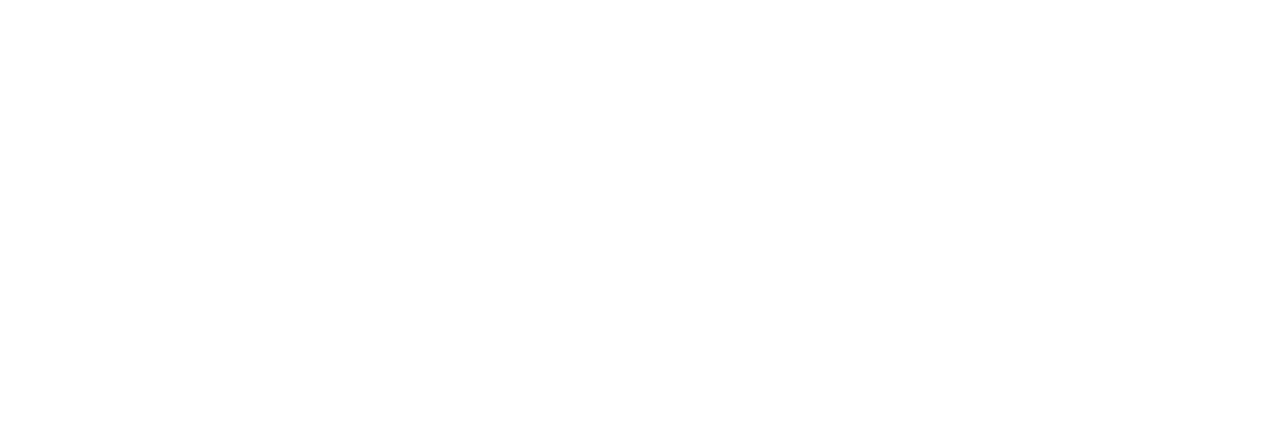
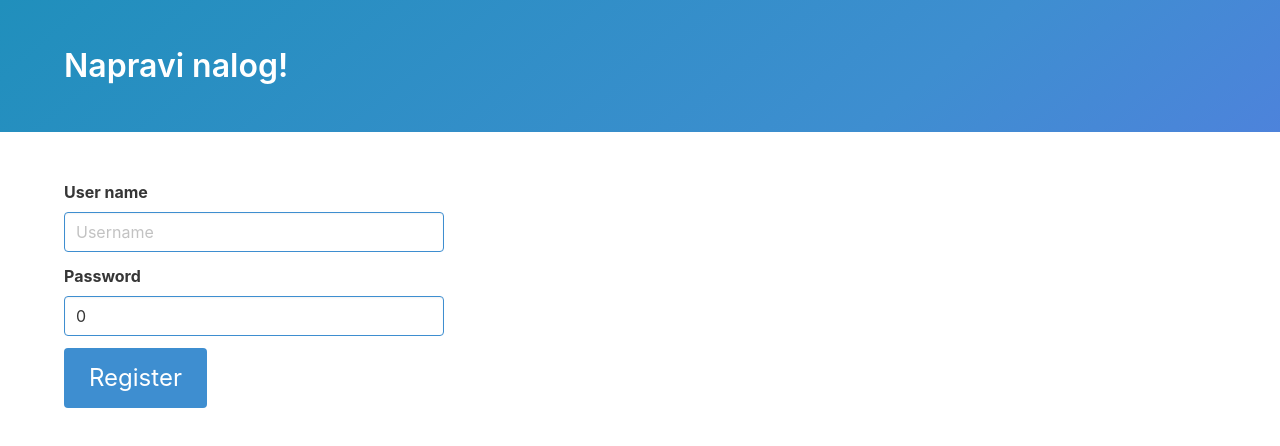
Before and after one commit to Nikola99NS/airFlyPRIS, an Angular app in the folder front/: page /register in a window 1280 px wide. Shown: the top 446 px of the page. Built offline with nearby package versions, Linux system fonts and the light colour scheme.

Commit message:
@T4635:R

```diff
--- a/front/src/app/register/register.component.html
+++ b/front/src/app/register/register.component.html
@@ -0,0 +1,36 @@
+<section class="hero is-info is-bold">
+    <div class="hero-body">
+        <div class="container">
+            <h1 class="title">Napravi nalog!</h1>
+        </div>
+    </div>
+</section>
+
+<div class="main">
+    <section class="section">
+        <div class="container">
+
+
+
+            <form (ngSubmit)="register()">
+
+                <div class="field">
+                    <label class="label">User name</label>
+                    <input class="input is-info" style="width: 33%;" type="text" placeholder="Username" required name="username" [(ngModel)]="username">
+                </div>
+
+
+                <div class="field">
+                    <label class="label">Password</label>
+                    <input class="input is-info" style="width: 33%;" type="number" placeholder="Password" required name="password" [(ngModel)]="password">
+                </div>
+
+                <button type="submit" class="button is-large is-info">
+          Register
+       </button>
+            </form>
+
+        </div>
+    </section>
+    <br><br><br><br><br><br><br><br><br><br><br>
+</div>
```
Also changed, not shown: 2 other files (tests, documents, lock files or other folders).
